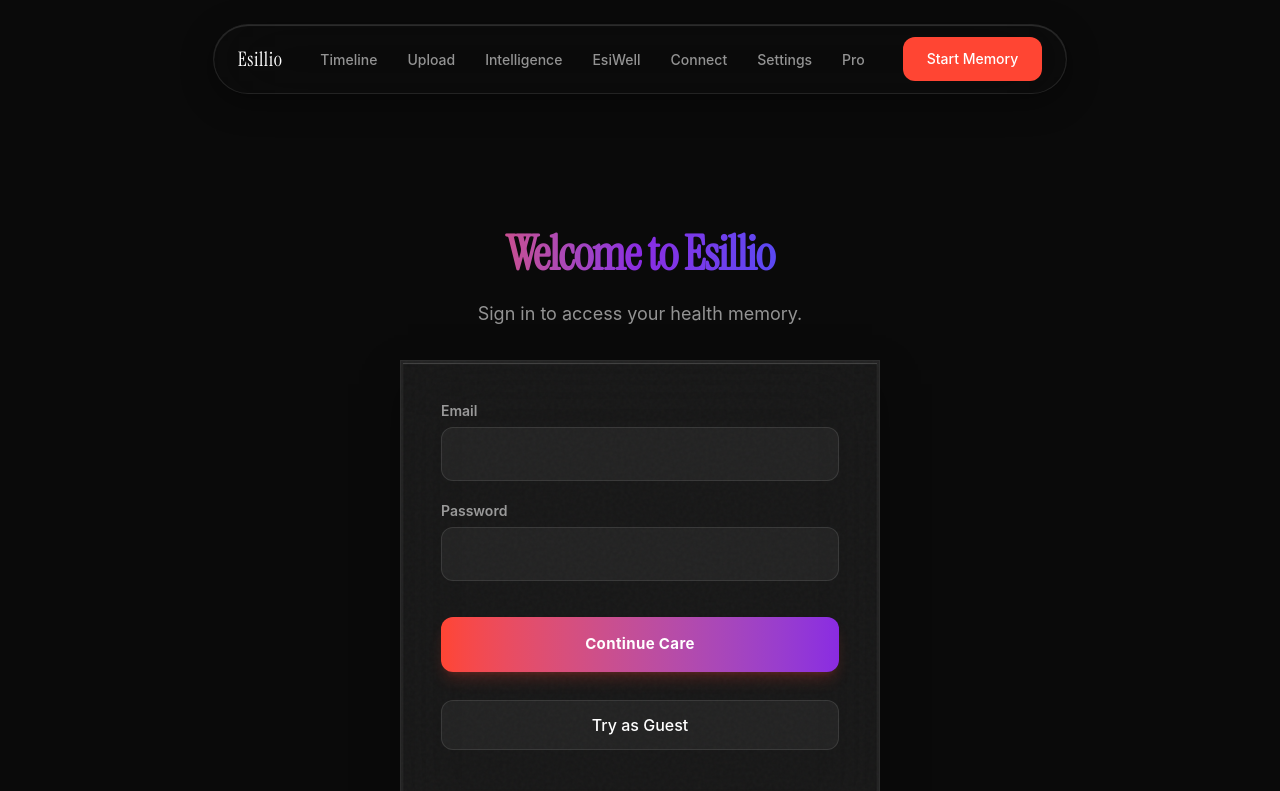
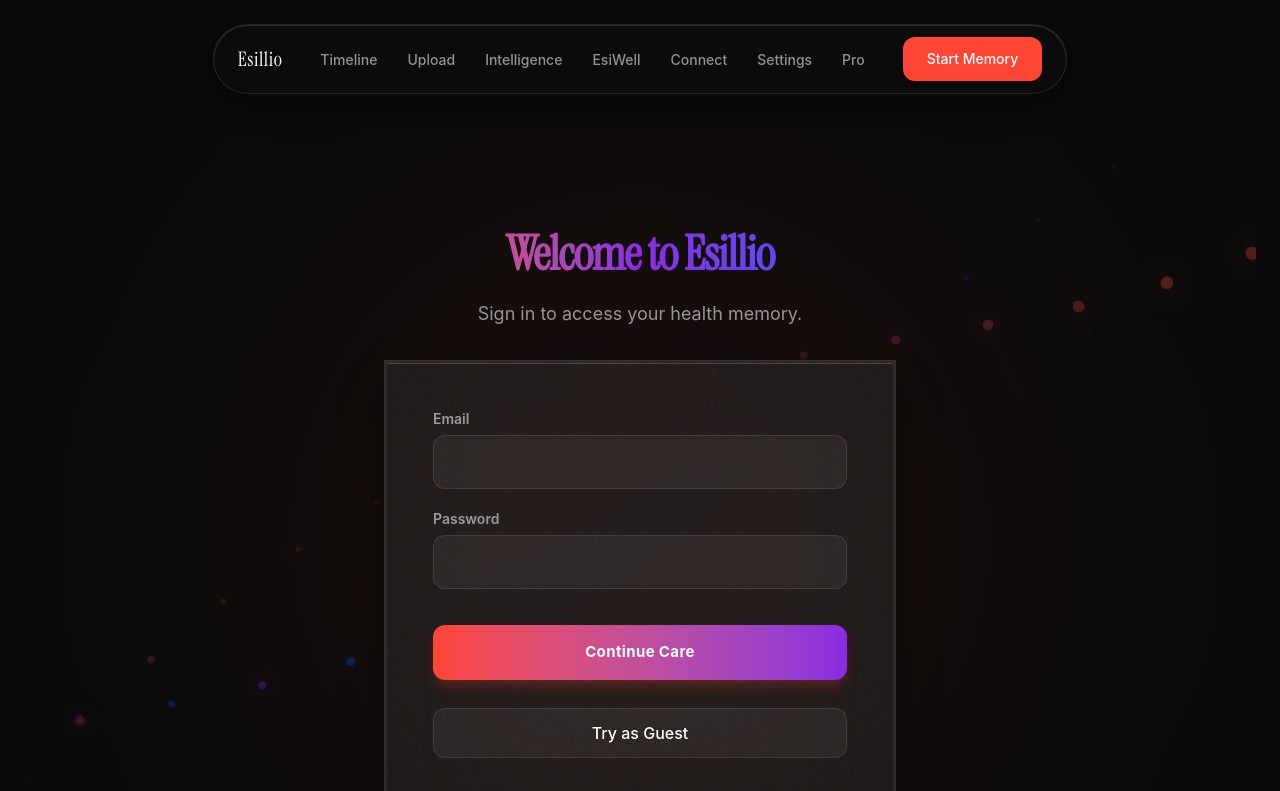
Before and after one commit to z99wE/Esillio_OS, a React (Vite) app in the folder web/: page /auth in a window 1280 px wide. Shown: the top 791 px of the page. Built offline with nearby package versions, Linux system fonts and the light colour scheme; no server answers.

Commit message:
feat(ui): elevate Auth page with premium glass morphism and DNA background

```diff
--- a/web/src/pages/Auth.jsx
+++ b/web/src/pages/Auth.jsx
@@ -2,6 +2,7 @@ import React, { useState } from 'react';
 import { Navigate } from 'react-router-dom';
 import { useAuth } from '../context/AuthContext';
 import GlassCard from '../components/GlassCard';
+import DNABackground from '../components/DNABackground';
 
 export default function Auth() {
     const { user, login, register, loginAsGuest } = useAuth();
@@ -33,7 +34,10 @@ export default function Auth() {
     };
 
     return (
-        <div className="w-full max-w-lg mx-auto py-24 px-4 relative z-10 animate-fade-in">
+        <div className="relative min-h-screen bg-[#0A0A0A] text-white overflow-hidden pt-24 pb-20 px-6 font-sans flex flex-col justify-center">
+            <DNABackground />
+
+            <div className="w-full max-w-lg mx-auto relative z-10 animate-fade-in">
                 <div className="text-center mb-8">
                     <h1 className="text-4xl md:text-5xl font-primary tracking-tight bg-gradient-to-r from-brand-primary via-accent-purple to-accent-blue bg-clip-text text-transparent pb-2 leading-tight font-bold">
                         Welcome to Esillio
@@ -43,7 +47,7 @@ export default function Auth() {
                     </p>
                 </div>
 
-            <GlassCard className="p-8 md:p-10 w-full relative z-10">
+                <GlassCard className="relative p-8 md:p-12 border-white/10 w-full z-10">
                     <form onSubmit={handleAuth} className="flex flex-col gap-5 relative z-10">
                         <div>
                             <label className="text-sm font-semibold text-text-secondary mb-1.5 block">Email</label>
@@ -100,5 +104,6 @@ export default function Auth() {
                     </form>
                 </GlassCard>
             </div>
+        </div>
     );
 }
```
Lines whose indentation alone changed are shown as unchanged.
